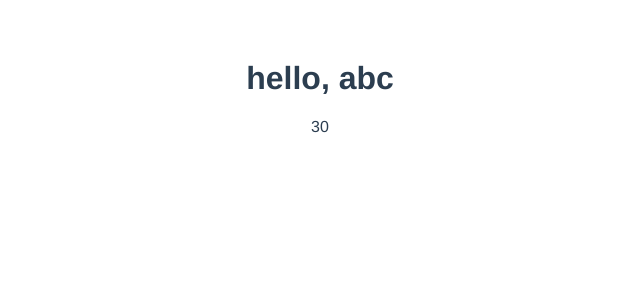
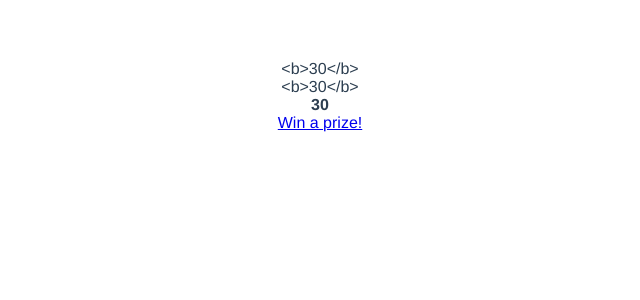
Before and after one commit to Omnish007/Vue-JS, a Vue app: page / in a window 1280 px wide. Shown: the top 300 px of the page, without its empty margins (320-960 px from the left). Built offline with nearby package versions, Linux system fonts and the light colour scheme.

Commit message:
html binding

```diff
--- a/src/App.vue
+++ b/src/App.vue
@@ -5,7 +5,8 @@
       return{
         greet:"hello",
         name:"abc",
-        age:30
+        age:"<b>30</b>",
+        hack:`<a href='#' onClick="alert('you have been hacked !')"> Win a prize!</a>`
       }
     }
   }
@@ -14,11 +15,18 @@
 
 
 <template>
-  <h1>{{greet}}, {{name}}</h1>
+
+  <!-- both render as plain text  -->
+  <div>{{age}}</div>
   <div v-text="age"></div>
 
-  <!-- gives error -->
-  <!-- <div v-text="age">hello</div> -->
+  <!-- rendered as html  -->
+  <div v-html="age"></div>
+
+  <!-- don't use other non trusted api data as v-html because it can cause cross-site scripting attack -->
+  <!-- ex....  -->
+  <div  v-html="hack"></div>
+
 </template>
 
 <style>
```
